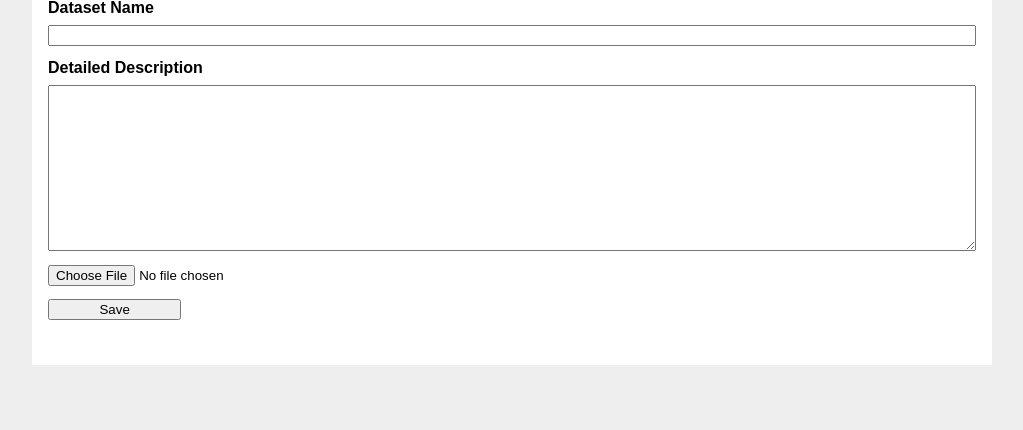
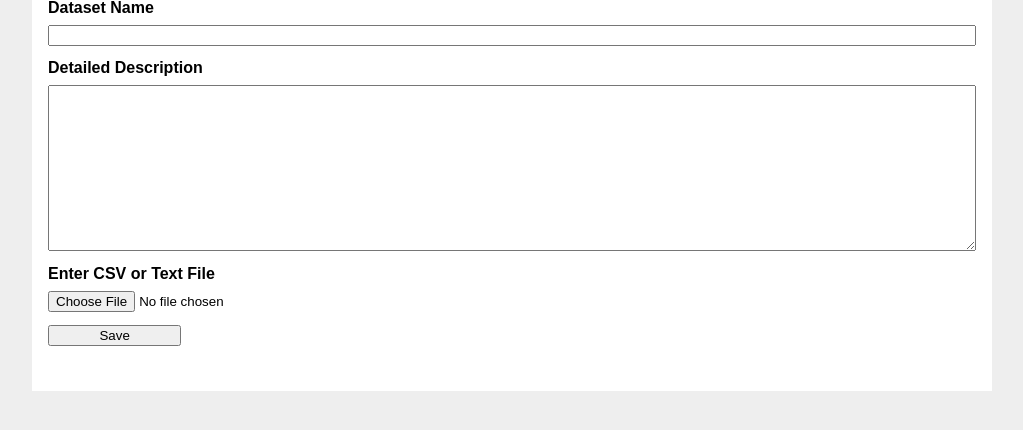
Before and after one commit to aryanmhaskar/SamplingDistributionWebsite, a Flask app: page /create in a window 1280 px wide. Shown: the part 115-545 px from the top of the page, without its empty margins (128-1151 px from the left). Run offline with Flask 2, Linux system fonts and the light colour scheme; the visitor is signed in with stand-in values (Sample User, id 1); data comes from the database, SQL or seed files in the repository.

Commit message:
updated UI

```diff
--- a/flaskr/templates/blog/create.html
+++ b/flaskr/templates/blog/create.html
@@ -10,6 +10,7 @@
     <input name="title" id="title" value="{{ request.form['title'] }}" required>
     <label for="body">Detailed Description</label>
     <textarea name="body" id="body">{{ request.form['body'] }}</textarea>
+    <label for="file">Enter CSV or Text File</label>
     <input type="file" id="file" name="file">
     <input type="submit" value="Save">
   </form>
```
